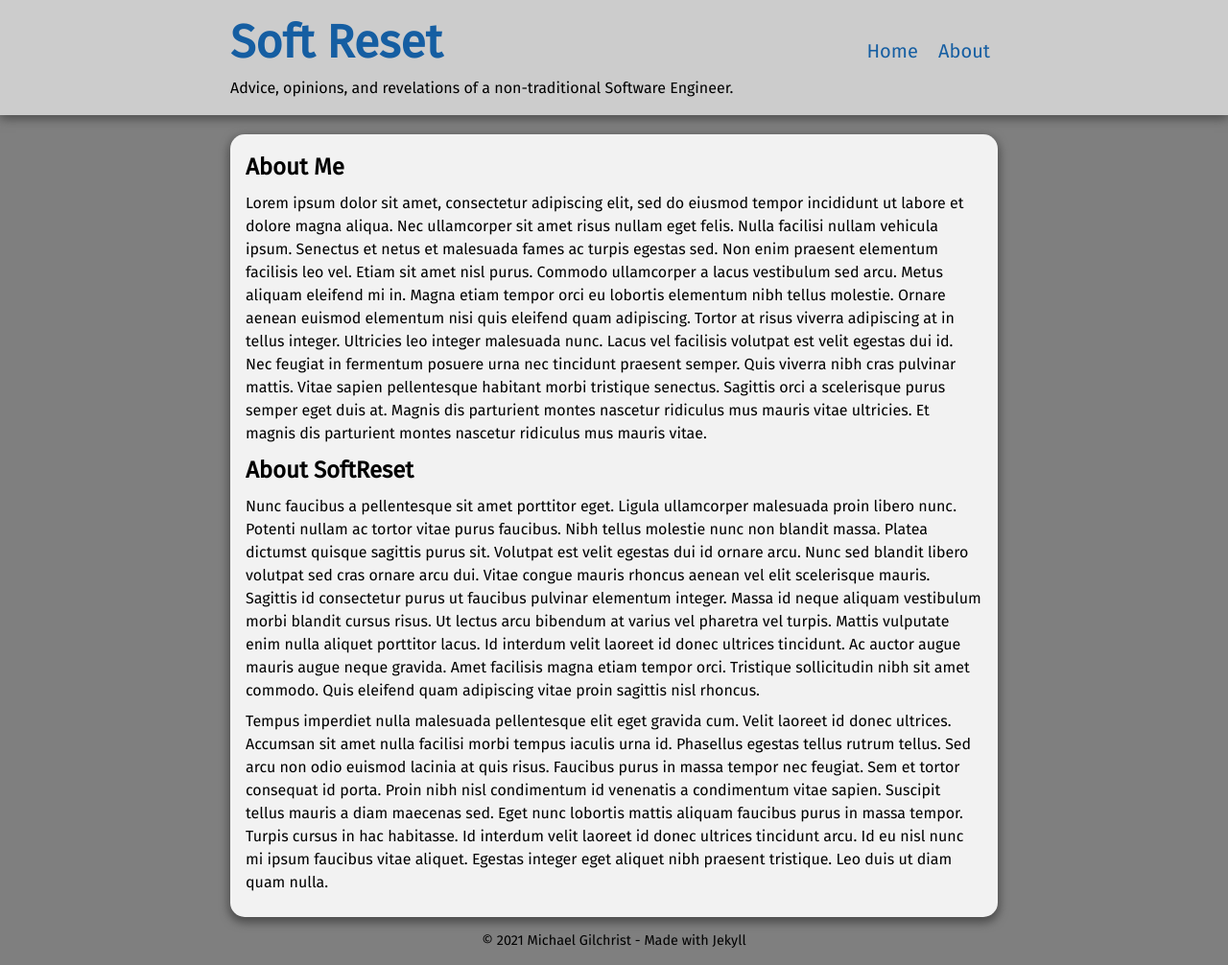
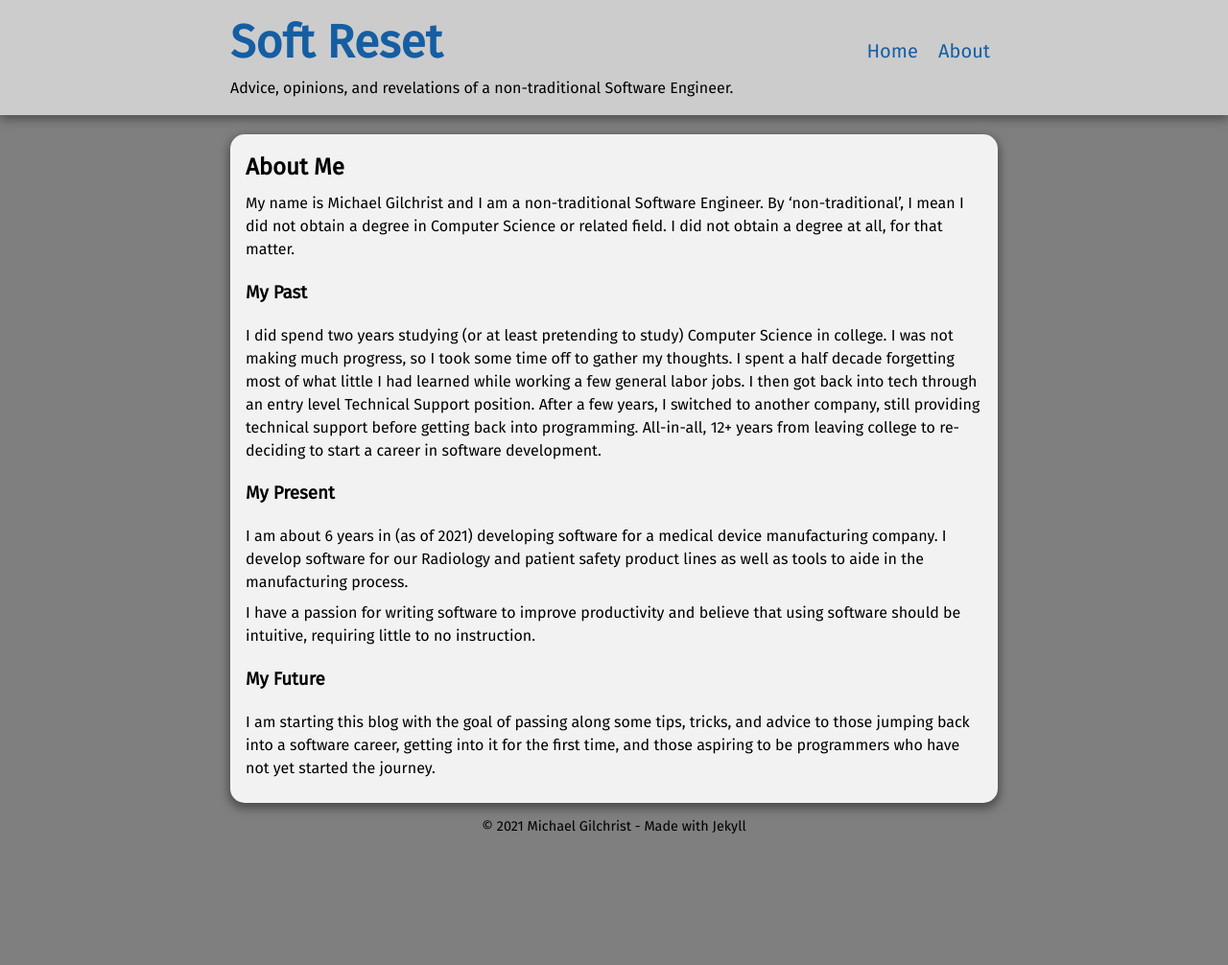
Before and after one commit to michaelgilch/michaelgilch.github.io, a Jekyll site: the page built from pages/about.md, in a window 1280 px wide. Shown: the whole page at 96% size. Built offline with Jekyll 4.4.1, drawn with Linux system fonts in a browser that asks for light colours; some web fonts are replaced; after the commit the page ends 900 px from its top, so only the background shows below that.

Commit message:
[content] Add About page with info about me

```diff
--- a/pages/about.md
+++ b/pages/about.md
@@ -6,10 +6,18 @@
 
 ## About Me
 
-Lorem ipsum dolor sit amet, consectetur adipiscing elit, sed do eiusmod tempor incididunt ut labore et dolore magna aliqua. Nec ullamcorper sit amet risus nullam eget felis. Nulla facilisi nullam vehicula ipsum. Senectus et netus et malesuada fames ac turpis egestas sed. Non enim praesent elementum facilisis leo vel. Etiam sit amet nisl purus. Commodo ullamcorper a lacus vestibulum sed arcu. Metus aliquam eleifend mi in. Magna etiam tempor orci eu lobortis elementum nibh tellus molestie. Ornare aenean euismod elementum nisi quis eleifend quam adipiscing. Tortor at risus viverra adipiscing at in tellus integer. Ultricies leo integer malesuada nunc. Lacus vel facilisis volutpat est velit egestas dui id. Nec feugiat in fermentum posuere urna nec tincidunt praesent semper. Quis viverra nibh cras pulvinar mattis. Vitae sapien pellentesque habitant morbi tristique senectus. Sagittis orci a scelerisque purus semper eget duis at. Magnis dis parturient montes nascetur ridiculus mus mauris vitae ultricies. Et magnis dis parturient montes nascetur ridiculus mus mauris vitae.
+My name is Michael Gilchrist and I am a non-traditional Software Engineer. By 'non-traditional', I mean I did not obtain a degree in Computer Science or related field. I did not obtain a degree at all, for that matter.
 
-## About SoftReset
+### My Past
 
-Nunc faucibus a pellentesque sit amet porttitor eget. Ligula ullamcorper malesuada proin libero nunc. Potenti nullam ac tortor vitae purus faucibus. Nibh tellus molestie nunc non blandit massa. Platea dictumst quisque sagittis purus sit. Volutpat est velit egestas dui id ornare arcu. Nunc sed blandit libero volutpat sed cras ornare arcu dui. Vitae congue mauris rhoncus aenean vel elit scelerisque mauris. Sagittis id consectetur purus ut faucibus pulvinar elementum integer. Massa id neque aliquam vestibulum morbi blandit cursus risus. Ut lectus arcu bibendum at varius vel pharetra vel turpis. Mattis vulputate enim nulla aliquet porttitor lacus. Id interdum velit laoreet id donec ultrices tincidunt. Ac auctor augue mauris augue neque gravida. Amet facilisis magna etiam tempor orci. Tristique sollicitudin nibh sit amet commodo. Quis eleifend quam adipiscing vitae proin sagittis nisl rhoncus.
+I did spend two years studying (or at least pretending to study) Computer Science in college. I was not making much progress, so I took some time off to gather my thoughts. I spent a half decade forgetting most of what little I had learned while working a few general labor jobs. I then got back into tech through an entry level Technical Support position. After a few years, I switched to another company, still providing technical support before getting back into programming. All-in-all, 12+ years from leaving college to re-deciding to start a career in software development.
 
-Tempus imperdiet nulla malesuada pellentesque elit eget gravida cum. Velit laoreet id donec ultrices. Accumsan sit amet nulla facilisi morbi tempus iaculis urna id. Phasellus egestas tellus rutrum tellus. Sed arcu non odio euismod lacinia at quis risus. Faucibus purus in massa tempor nec feugiat. Sem et tortor consequat id porta. Proin nibh nisl condimentum id venenatis a condimentum vitae sapien. Suscipit tellus mauris a diam maecenas sed. Eget nunc lobortis mattis aliquam faucibus purus in massa tempor. Turpis cursus in hac habitasse. Id interdum velit laoreet id donec ultrices tincidunt arcu. Id eu nisl nunc mi ipsum faucibus vitae aliquet. Egestas integer eget aliquet nibh praesent tristique. Leo duis ut diam quam nulla.
+### My Present
+
+I am about 6 years in (as of 2021) developing software for a medical device manufacturing company. I develop software for our Radiology and patient safety product lines as well as tools to aide in the manufacturing process.
+
+I have a passion for writing software to improve productivity and believe that using software should be intuitive, requiring little to no instruction.
+
+### My Future
+
+I am starting this blog with the goal of passing along some tips, tricks, and advice to those jumping back into a software career, getting into it for the first time, and those aspiring to be programmers who have not yet started the journey.
```
